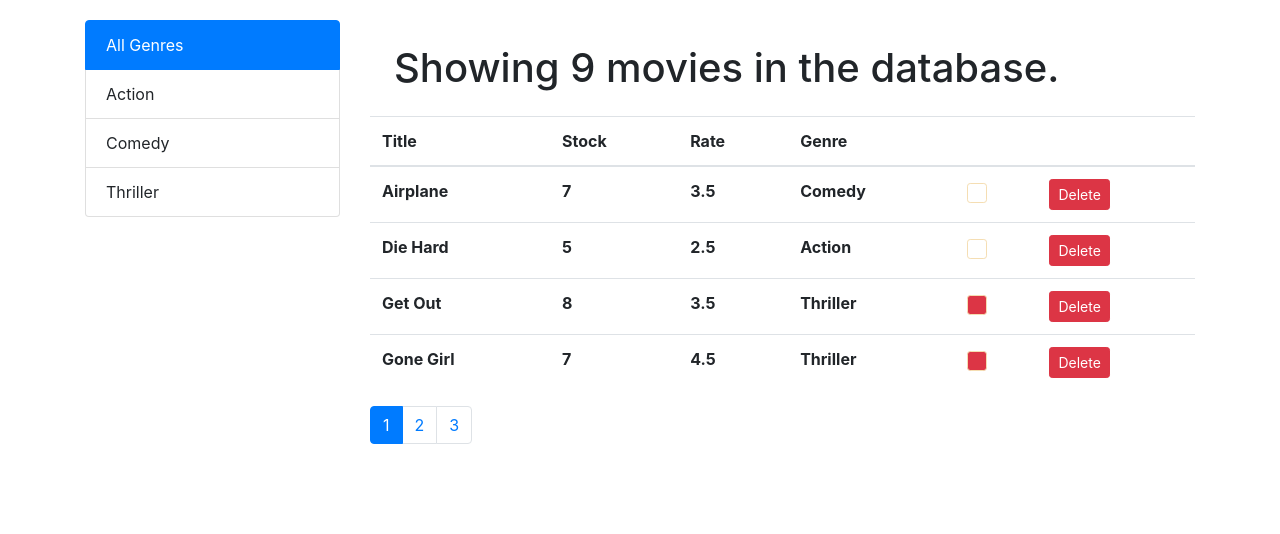
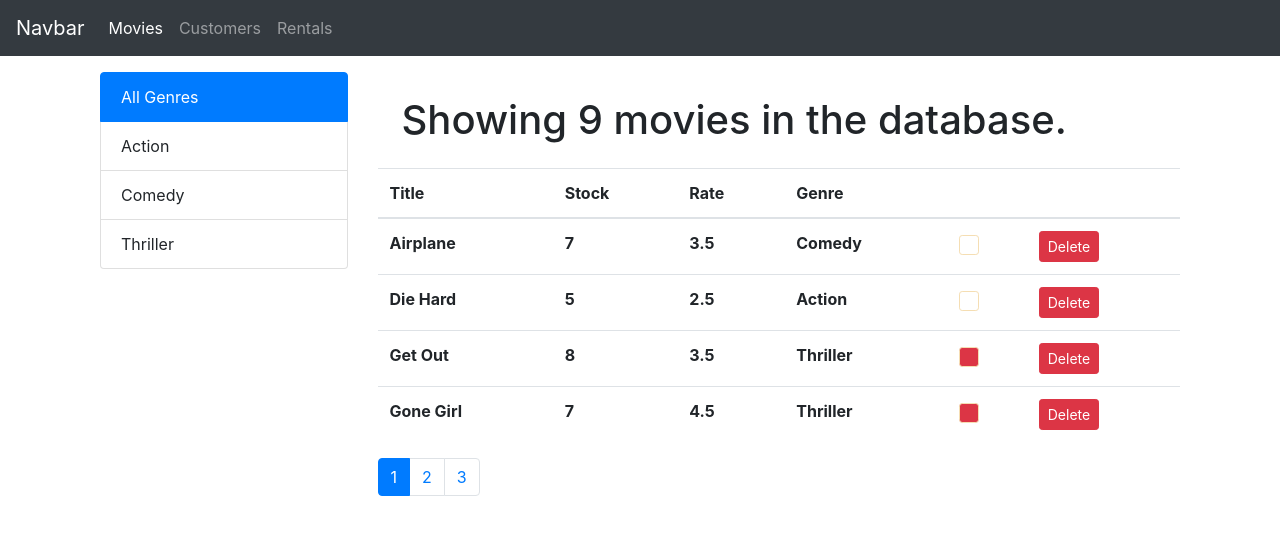
Before and after one commit to shubhamdixit8388/react-learning-vidly-app, a React (Create React App) app: page / in a window 1280 px wide. Shown: the top 534 px of the page. Built offline with nearby package versions, Linux system fonts and the light colour scheme.

Commit message:
routing added at higher level

```diff
--- a/package.json
+++ b/package.json
@@ -12,6 +12,7 @@
     "prop-types": "^15.6.2",
     "react": "^17.0.2",
     "react-dom": "^17.0.2",
+    "react-router-dom": "^4.3.1",
     "react-scripts": "4.0.3",
     "web-vitals": "^1.1.2"
   },
--- a/src/App.js
+++ b/src/App.js
@@ -1,8 +1,12 @@
 import React, { Component } from "react";
 import "./App.css";
+import { Route, Redirect, Switch } from "react-router";
 import { getMovies } from "./services/fakeMovieService";
 import Movies from "./components/movies";
-import SidebarTabs from "./components/common/sidebar-tabs";
+import NavBar from "./components/navbar";
+import Customers from "./components/customers";
+import Rentals from "./components/rentals";
+import NotFound from "./components/common/not-found";
 
 class App extends Component {
   state = {
@@ -11,16 +15,21 @@ class App extends Component {
 
   render() {
     return (
-      <div className="container">
-        <div className="row">
-          <div className="col-4">
-            <SidebarTabs />
-          </div>
-          <div className="col">
-            <Movies />
-          </div>
+      <React.Fragment>
+        <div>
+          <NavBar />
         </div>
-      </div>
+        <main className="container mt-3">
+          <Switch>
+            <Route path="/movies" component={Movies} />
+            <Route path="/customers" component={Customers} />
+            <Route path="/rentals" component={Rentals} />
+            <Route path="/not-found" component={NotFound} />
+            <Route path="/" exact component={Movies} />
+            <Redirect to="/not-found" />
+          </Switch>
+        </main>
+      </React.Fragment>
     );
   }
 }
--- /dev/null
+++ b/src/components/common/not-found.jsx
@@ -0,0 +1,5 @@
+const NotFound = () => {
+  return <h1>Not Found</h1>;
+};
+
+export default NotFound;
--- /dev/null
+++ b/src/components/customers.jsx
@@ -0,0 +1,9 @@
+import React from "react";
+
+class Customers extends React.Component {
+  render() {
+    return <div>Customer</div>;
+  }
+}
+
+export default Customers;
--- /dev/null
+++ b/src/components/navbar.jsx
@@ -0,0 +1,45 @@
+import React from "react";
+import { Link } from "react-router-dom";
+
+const NavBar = () => {
+  return (
+    <nav className="navbar navbar-expand-sm navbar-dark bg-dark">
+      <Link className="navbar-brand" to="movies">
+        Navbar
+      </Link>
+      <button
+        className="navbar-toggler"
+        type="button"
+        data-toggle="collapse"
+        data-target="#navbarSupportedContent"
+        aria-controls="navbarSupportedContent"
+        aria-expanded="false"
+        aria-label="Toggle navigation"
+      >
+        <span className="navbar-toggler-icon"></span>
+      </button>
+
+      <div className="collapse navbar-collapse" id="navbarSupportedContent">
+        <ul className="navbar-nav mr-auto">
+          <li className="nav-item active">
+            <Link to="/movies" className="nav-link">
+              Movies <span className="sr-only">(current)</span>
+            </Link>
+          </li>
+          <li className="nav-item">
+            <Link to="/customers" className="nav-link">
+              Customers <span className="sr-only">(current)</span>
+            </Link>
+          </li>
+          <li className="nav-item">
+            <Link to="/rentals" className="nav-link">
+              Rentals <span className="sr-only">(current)</span>
+            </Link>
+          </li>
+        </ul>
+      </div>
+    </nav>
+  );
+};
+
+export default NavBar;
--- /dev/null
+++ b/src/components/rentals.jsx
@@ -0,0 +1,9 @@
+import React from "react";
+
+class Rentals extends React.Component {
+  render() {
+    return <div>Rentals</div>;
+  }
+}
+
+export default Rentals;
--- a/src/index.css
+++ b/src/index.css
@@ -1,6 +1,5 @@
 body {
   margin: 0;
-  padding-top: 20px;
   font-family: -apple-system, BlinkMacSystemFont, "Segoe UI", "Roboto", "Oxygen",
     "Ubuntu", "Cantarell", "Fira Sans", "Droid Sans", "Helvetica Neue",
     sans-serif;
--- a/src/index.js
+++ b/src/index.js
@@ -1,14 +1,17 @@
 import React from "react";
 import ReactDOM from "react-dom";
 import "./index.css";
-import Movies from "./components/movies";
 import reportWebVitals from "./reportWebVitals";
 import "bootstrap/dist/css/bootstrap.css";
 import "font-awesome/css/font-awesome.css";
+import App from "./App";
+import { BrowserRouter } from "react-router-dom";
 
 ReactDOM.render(
   <React.StrictMode>
-    <Movies />
+    <BrowserRouter>
+      <App />
+    </BrowserRouter>
   </React.StrictMode>,
   document.getElementById("root")
 );
```
Also changed, not shown: 1 other file (tests, documents, lock files or other folders).
